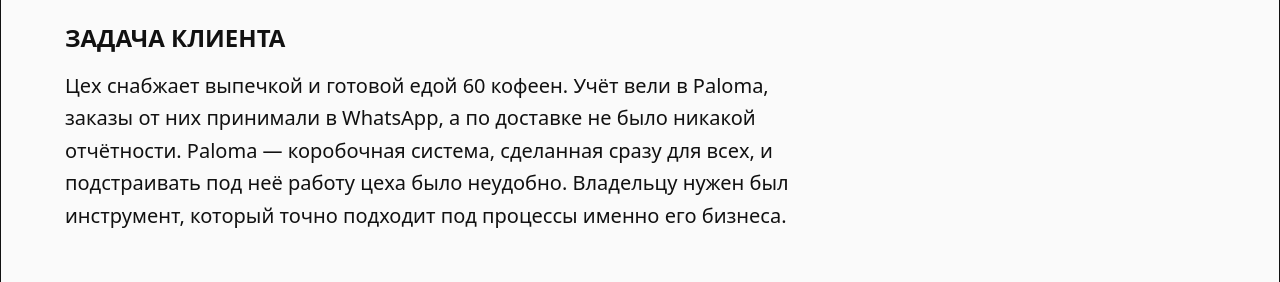
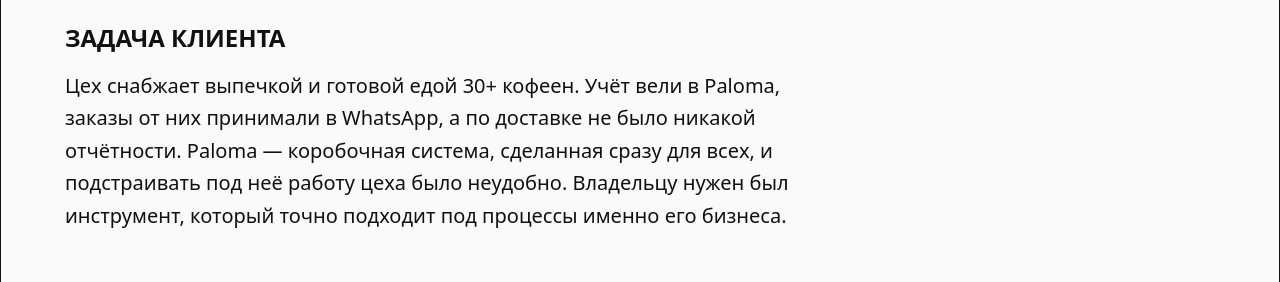
Before and after one commit to abzalt1/abzalt1.github.io, a Next.js app: page /projects/fabrika-erp in a window 1280 px wide. Shown: the part 1222-1504 px from the top of the page. Built offline with nearby package versions, Linux system fonts and the light colour scheme.

Commit message:
content: Fabrika supplies 30+ coffee shops, not 60
Co-Authored-By: Claude Opus 5.5 <noreply@anthropic.com>

```diff
--- a/src/data/projects.ts
+++ b/src/data/projects.ts
@@ -48,7 +48,7 @@ export const projects: Project[] = [
             "Продакшн-инфраструктура: собственный VPS в Казахстане, blue/green деплой без простоя, watchdog, автобэкапы и внешний мониторинг аптайма."
         ],
         cardTasks: [1, 3, 5],
-        challenge: "Цех снабжает выпечкой и готовой едой 60 кофеен. Учёт вели в Paloma, заказы от них принимали в WhatsApp, а по доставке не было никакой отчётности. Paloma — коробочная система, сделанная сразу для всех, и подстраивать под неё работу цеха было неудобно. Владельцу нужен был инструмент, который точно подходит под процессы именно его бизнеса.",
+        challenge: "Цех снабжает выпечкой и готовой едой 30+ кофеен. Учёт вели в Paloma, заказы от них принимали в WhatsApp, а по доставке не было никакой отчётности. Paloma — коробочная система, сделанная сразу для всех, и подстраивать под неё работу цеха было неудобно. Владельцу нужен был инструмент, который точно подходит под процессы именно его бизнеса.",
         link: "https://fabrika01.kz",
         stack: [
             { icon: "ri-nextjs-fill", name: "Next.js", info: "App Router, Server Actions и standalone-сборка для собственного сервера." },
```
